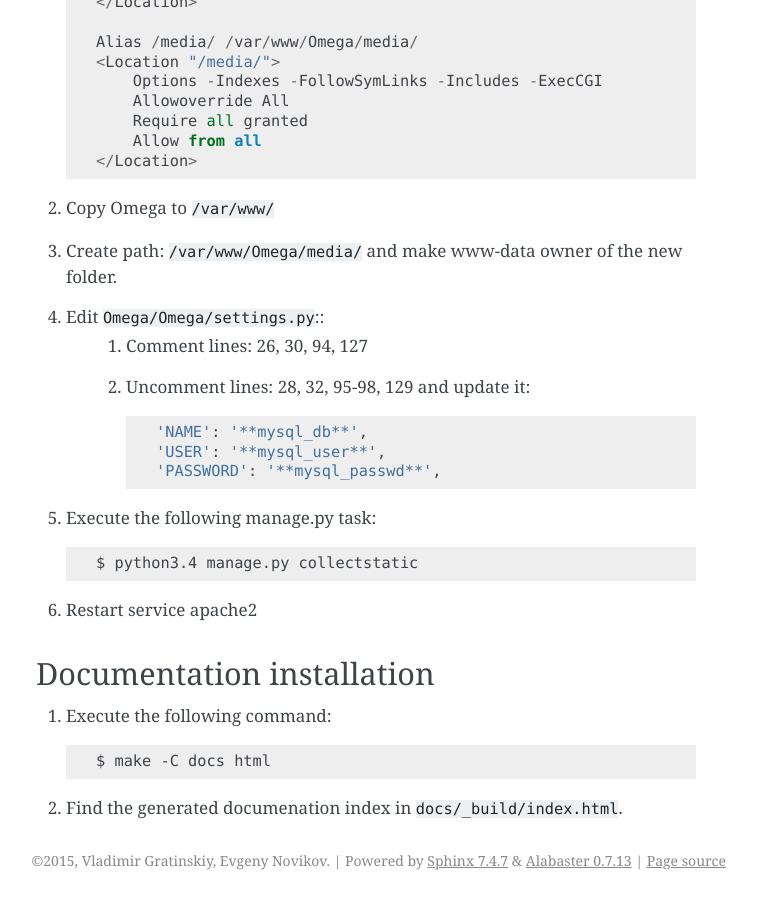
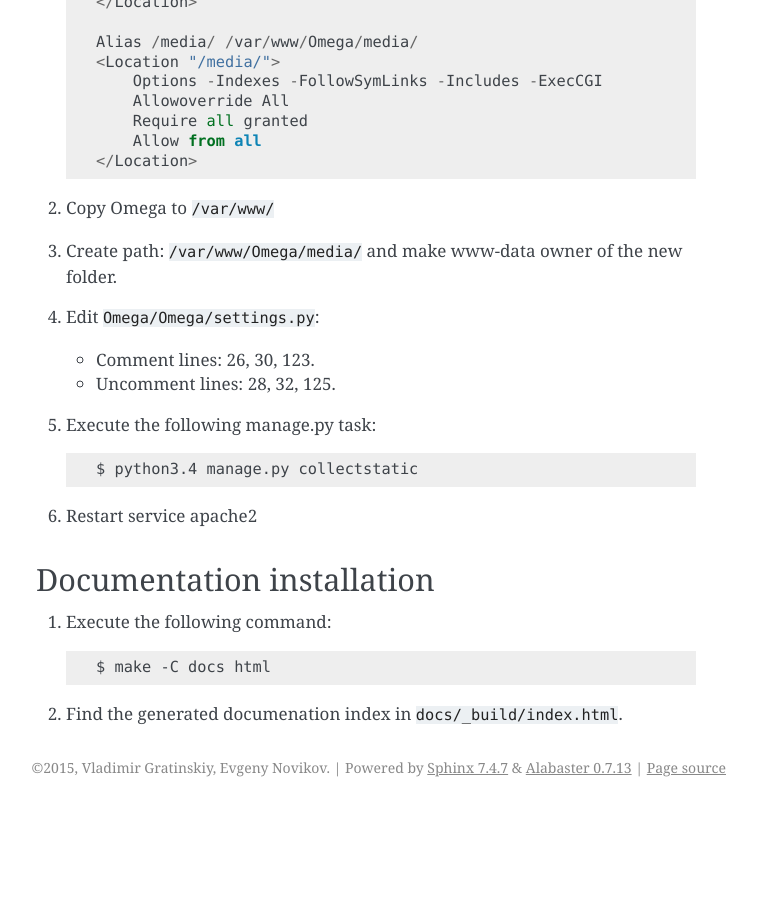
Before and after one commit to ldv-klever/klever, a Sphinx documentation site: the page built from Omega/docs/install.rst, in a window 1280 px wide and 900 px high, scrolled down 1758 px. Shown: the whole window, without its empty margins (384-1141 px from the left). Built offline with Sphinx 7.4.7, drawn with Linux system fonts in a browser that asks for light colours; after the commit the page ends 2565 px from its top, so only the background shows below that.

Commit message:
Fix lines in configuration file to be changed
MySQL connection is now specified in the same way for development and production purposes.

Unfortunately I didn't succeed in installalling production Omega on openSUSE 13.2 due to presence of both Python 2 and Python 3. So some text describing corresponding deployment should be fixed. Also it should be fixed after splitting of production and development settings, specifying port, etc.

```diff
--- a/Omega/docs/install.rst
+++ b/Omega/docs/install.rst
@@ -85,13 +85,10 @@ Installation for production purposes
 
 #. Copy Omega to :file:`/var/www/`
 #. Create path: :file:`/var/www/Omega/media/` and make www-data owner of the new folder.
-#. Edit :file:`Omega/Omega/settings.py`::
-    #. Comment lines: 26, 30, 94, 127
-    #. Uncomment lines: 28, 32, 95-98, 129 and update it::
+#. Edit :file:`Omega/Omega/settings.py`:
 
-        'NAME': '**mysql_db**',
-        'USER': '**mysql_user**',
-        'PASSWORD': '**mysql_passwd**',
+   * Comment lines: 26, 30, 123.
+   * Uncomment lines: 28, 32, 125.
 
 #. Execute the following manage.py task::
 
```
